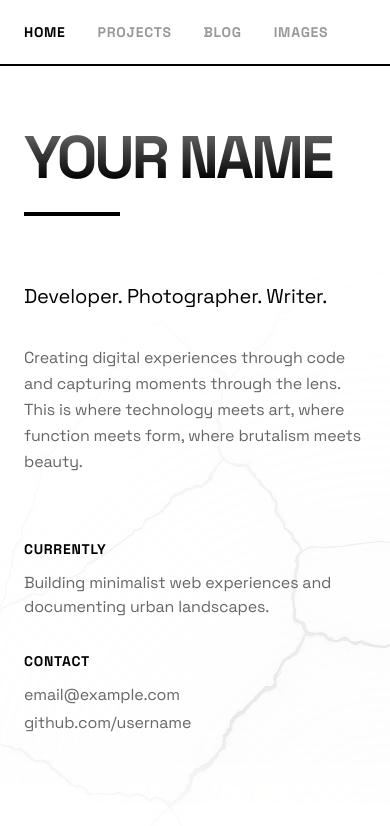
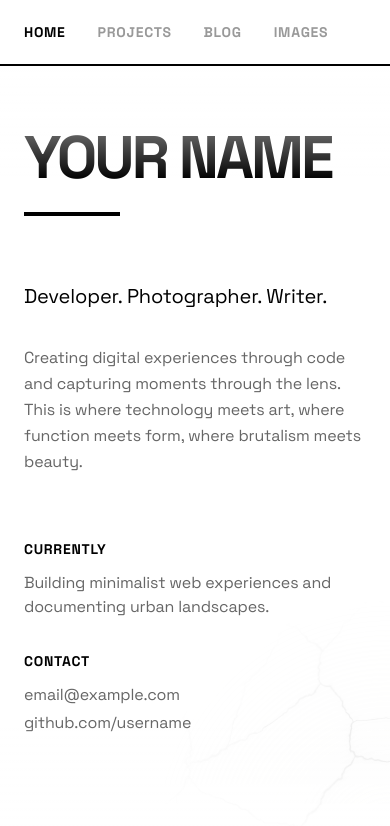
Before and after one commit to momenator/personal-site, a React (Vite) app: page / in a window 390 px wide. Shown: the top 826 px of the page. Built offline with nearby package versions, Linux system fonts and the light colour scheme; the HTML template or start-up script is replaced by a standard one.

Commit message:
Adjust crack image size for responsiveness

```diff
--- a/src/index.css
+++ b/src/index.css
@@ -73,8 +73,8 @@ All colors MUST be HSL.
     position: fixed;
     bottom: 0;
     right: 0;
-    width: 600px;
-    height: 600px;
+    width: 400px;
+    height: 400px;
     background-image: url('/src/assets/cracked-wall.jpg');
     background-size: cover;
     background-repeat: no-repeat;
@@ -84,6 +84,13 @@ All colors MUST be HSL.
     pointer-events: none;
     mask-image: radial-gradient(circle at bottom right, black 0%, transparent 70%);
     -webkit-mask-image: radial-gradient(circle at bottom right, black 0%, transparent 70%);
+  }
+
+  @media (max-width: 767px) {
+    body::before {
+      width: 250px;
+      height: 250px;
+    }
   }
 
   /* Dynamic highlight colors */
```
